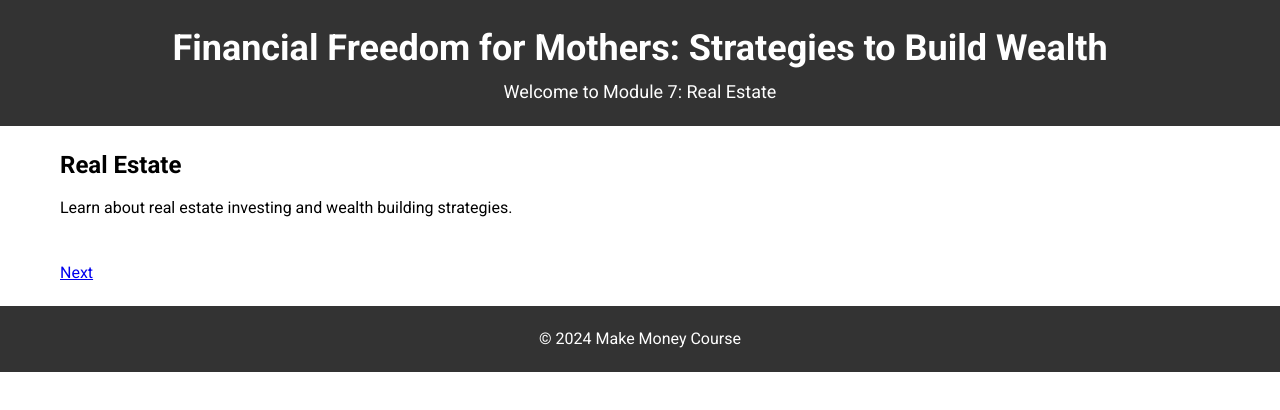
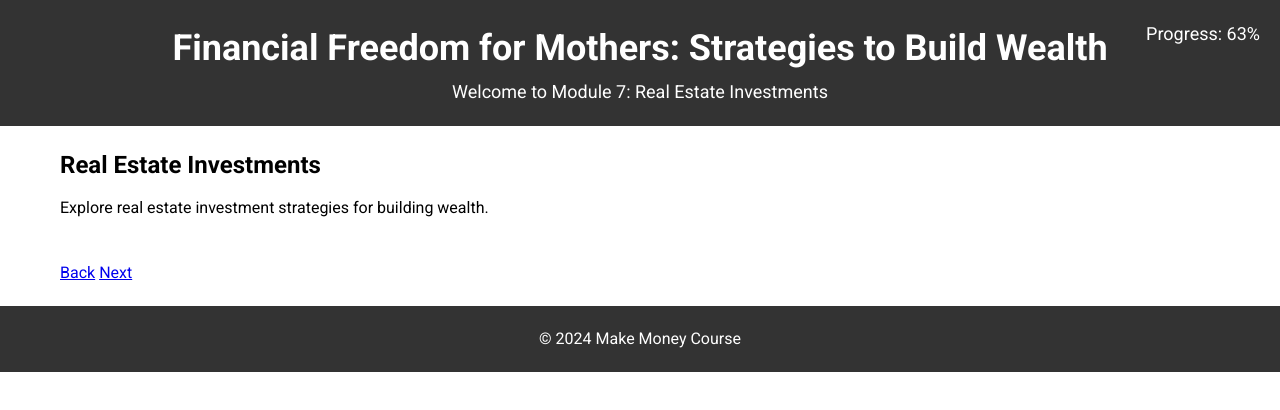
Before and after one commit to jayyy253/Course, a plain HTML site: page module7.html in a window 1280 px wide. Drawn offline with Linux system fonts and the light colour scheme.

Commit message:
Update module7.html

```diff
--- a/module7.html
+++ b/module7.html
@@ -3,9 +3,10 @@
 <head>
     <meta charset="UTF-8">
     <meta name="viewport" content="width=device-width, initial-scale=1.0">
-    <title>Module 7: Real Estate</title>
+    <title>Module 7: Real Estate Investments</title>
     <link rel="stylesheet" href="styles.css"> <!-- Link to external CSS file for styling -->
     <link href="https://fonts.googleapis.com/css2?family=Roboto:wght@400;700&display=swap" rel="stylesheet"> <!-- Link to Google Fonts -->
+    <script src="progress.js" defer></script> <!-- Link to external JavaScript file -->
 </head>
 <body>
 
@@ -13,7 +14,9 @@
 <header>
     <div class="container">
         <h1>Financial Freedom for Mothers: Strategies to Build Wealth</h1>
-        <p>Welcome to Module 7: Real Estate</p>
+        <p>Welcome to Module 7: Real Estate Investments</p>
+        <!-- Display progress percentage -->
+        <p id="progressPercentage" style="position: absolute; top: 20px; right: 20px;"></p>
     </div>
 </header>
 
@@ -21,9 +24,11 @@
 <main>
     <div class="container">
         <section>
-            <h2>Real Estate</h2>
-            <p>Learn about real estate investing and wealth building strategies.</p>
+            <h2>Real Estate Investments</h2>
+            <p>Explore real estate investment strategies for building wealth.</p>
         </section>
+        <!-- Back button to navigate to Module 6 -->
+        <a href="module6.html" class="back-button">Back</a>
         <!-- Next button to navigate to Module 8 -->
         <a href="module8.html" class="next-button">Next</a>
     </div>
```
